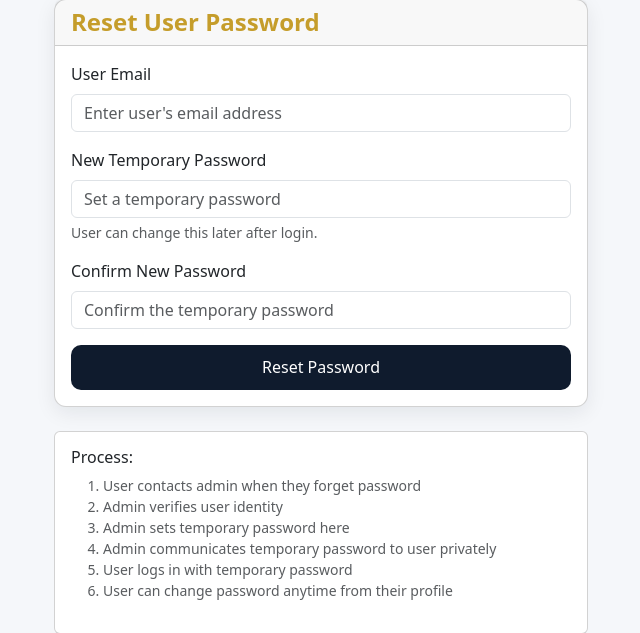
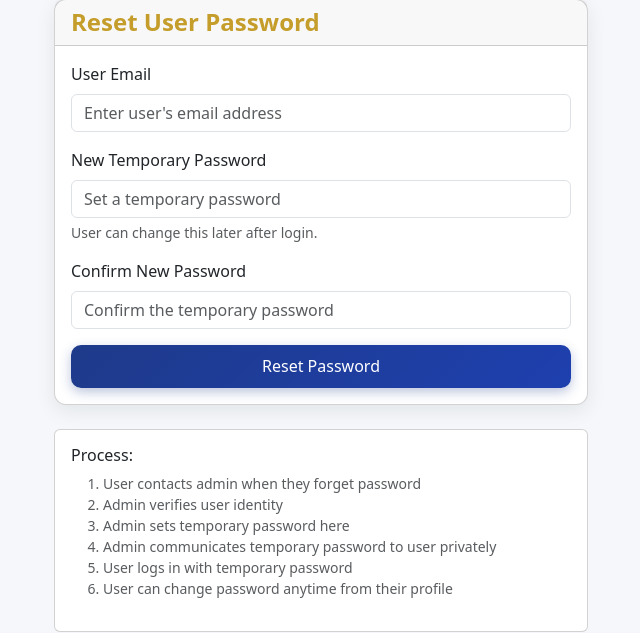
Before and after one commit to HBIUCAMPUS/HBIU-UNIVERSITY-PORTAL, a Flask app: template templates/admin_reset_password.html in a window 1280 px wide. Shown: the part 139-772 px from the top of the page, without its empty margins (319-959 px from the left). Run offline with Flask 3, Linux system fonts and the light colour scheme; the template is opened without the code that fills it, so the values that code supplies are empty.

Commit message:
Update admin_reset_password.html

```diff
--- a/templates/admin_reset_password.html
+++ b/templates/admin_reset_password.html
@@ -40,7 +40,7 @@
                         </div>
 
                         <div class="d-grid">
-                            <button type="submit" class="btn btn-gold">Reset Password</button>
+                            <button type="submit" class="btn btn-royal-blue">Reset Password</button>
                         </div>
                     </form>
                 </div>
```
